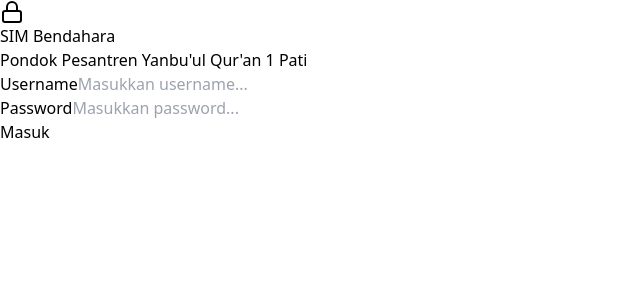
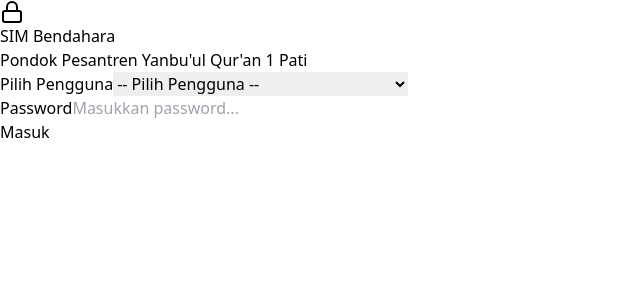
Before and after one commit to officialedaryq1-del/bendahara-app, a React (Vite) app: page / in a window 1280 px wide. Shown: the top 300 px of the page, without its empty margins (0-640 px from the left). Built offline with nearby package versions, Linux system fonts and the light colour scheme.

Commit message:
Update App.jsx

```diff
--- a/src/App.jsx
+++ b/src/App.jsx
@@ -1241,15 +1241,20 @@
               </div>
             )}
             <div>
-              <label className="block text-sm font-medium text-gray-700 mb-1">Username</label>
-              <input
-                type="text"
+              <label className="block text-sm font-medium text-gray-700 mb-1">Pilih Pengguna</label>
+              <select
                 value={loginUsername}
                 onChange={(e) => setLoginUsername(e.target.value)}
                 required
                 className="w-full p-3 border border-gray-300 rounded-lg focus:ring-2 focus:ring-emerald-500 outline-none bg-gray-50"
-                placeholder="Masukkan username..."
-              />
+              >
+                <option value="" disabled>-- Pilih Pengguna --</option>
+                {users.map((u) => (
+                  <option key={u.id} value={u.username}>
+                    {u.name} (@{u.username})
+                  </option>
+                ))}
+              </select>
             </div>
             <div>
               <label className="block text-sm font-medium text-gray-700 mb-1">Password</label>
```
